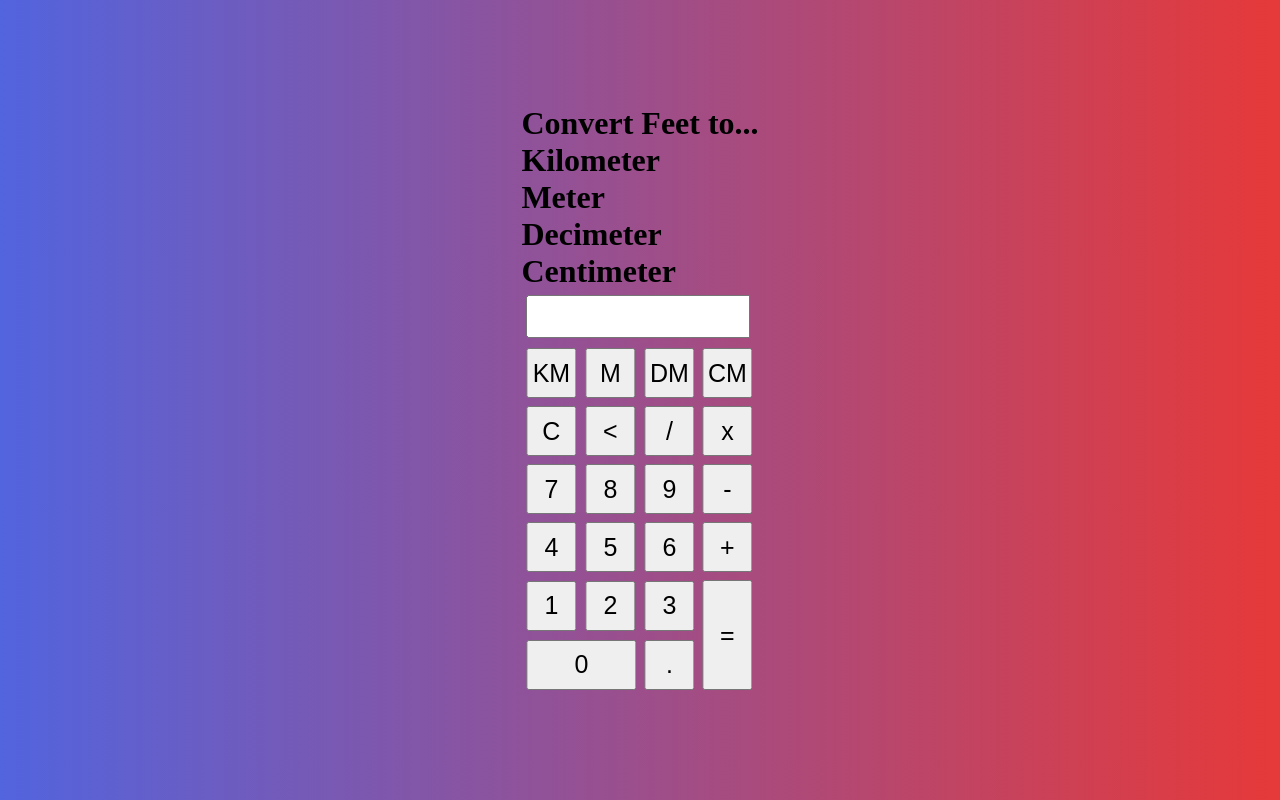
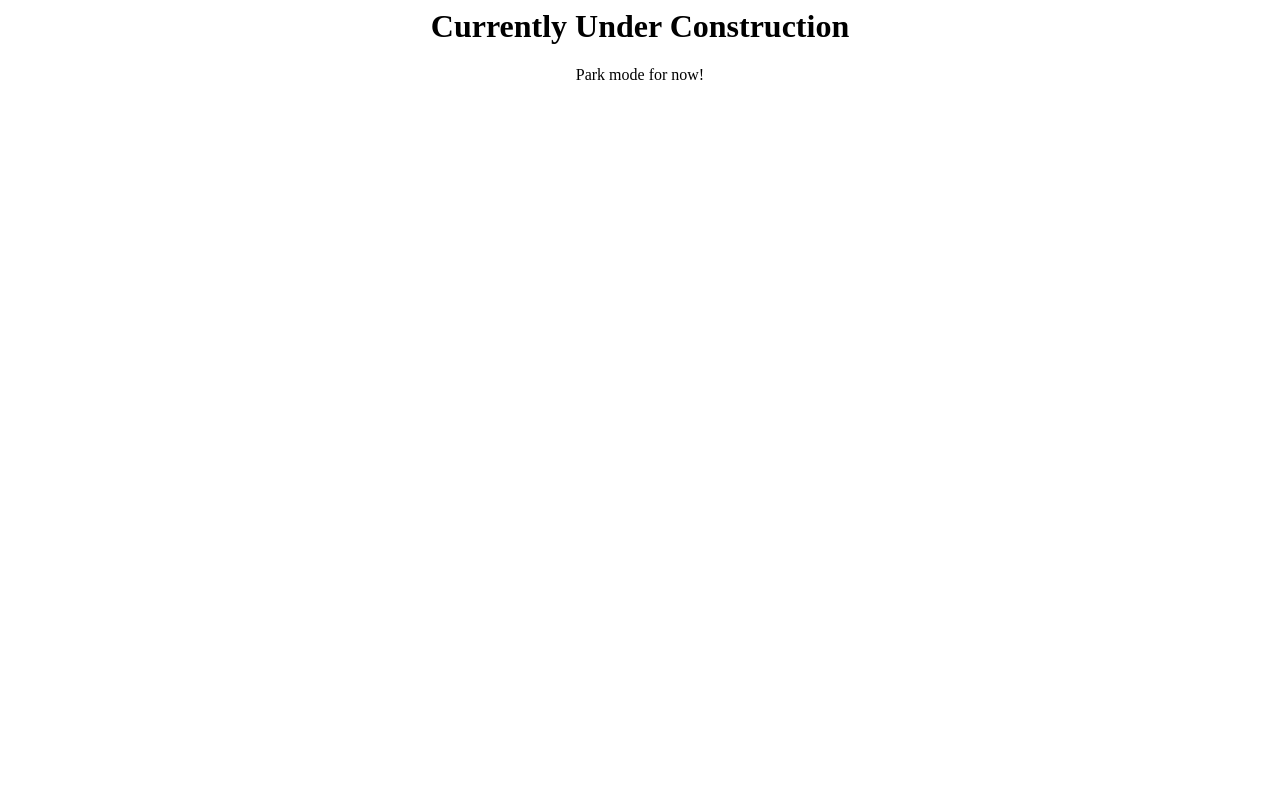
Before and after one commit to erron08/erron99, a plain HTML site: page index.html in a window 1280 px wide. Shown: the top 800 px of the page. Drawn offline with Linux system fonts and the light colour scheme.

Commit message:
Update index.html

```diff
--- a/index.html
+++ b/index.html
@@ -1,93 +1,3 @@
-<!DOCTYPE html>
-<html lang="en">
-<head>
-    <meta charset="UTF-8">
-    <meta name="viewport" content="width=device-width, initial-scale=1.0">
-    <meta http-equiv="X-UA-Compatible" content="ie=edge">
-    <link rel="stylesheet" href="calc.css">
-    <title>Calculator created by: Erron</title>
 
-    <script>
-        function insert(num) {
-            document.form.textview.value = document.form.textview.value+num;
-        }
-        function equal () {
-            let exp = document.form.textview.value;
-            if(exp){
-            document.form.textview.value = eval(exp)
-            }
-        }
-        function clean () {
-            document.form.textview.value = "";
-        }
-        function back() {
-            let exp = document.form.textview.value;
-            document.form.textview.value = exp.substring(0,exp.length-1);
-        }
-        function kilometer () {
-            document.form.textview.value = document.form.textview.value * 0.0003048;
-        }
-        function meter () {
-            document.form.textview.value = document.form.textview.value * 0.3048;
-        }
-        function decimeter () {
-            document.form.textview.value = document.form.textview.value * 3.048;
-        }
-        function centimeter () {
-            document.form.textview.value = document.form.textview.value * 30.48;
-        }
-    </script>
-
-    </head>
-<body>
-
-    <div class="bg"></div>
-    <div class="main">
-    <h1>Convert Feet to...</h1>
-    <h1>Kilometer</h1>
-    <h1>Meter</h1>
-    <h1>Decimeter</h1>
-    <h1>Centimeter</h1>
-
-        <form action="" name="form">
-            <input class="textview" type="text" name="textview">
-        </form>
-        <table>
-            <tr>
-                <td><input class="button" type="button" value="KM" onclick="kilometer()"></td>
-                <td><input class="button" type="button" value="M" onclick="meter()"></td>
-                <td><input class="button" type="button" value="DM" onclick="decimeter()"></td>
-                <td><input class="button" type="button" value="CM" onclick="centimeter()"></td>
-            </tr>
-            <tr>
-                <td><input class="button" type="button" value="C" onclick="clean()"></td>
-                <td><input class="button" type="button" value="<" onclick="back()"></td>
-                <td><input class="button" type="button" value="/" onclick="insert('/')"></td>
-                <td><input class="button" type="button" value="x" onclick="insert('*')"></td>
-            </tr>
-            <tr>
-                <td><input class="button" type="button" value="7" onclick="insert(7)"></td>
-                <td><input class="button" type="button" value="8" onclick="insert(8)"></td>
-                <td><input class="button" type="button" value="9" onclick="insert(9)"></td>
-                <td><input class="button" type="button" value="-" onclick="insert('-')"></td>
-            </tr>
-            <tr>
-                <td><input class="button" type="button" value="4" onclick="insert(4)"></td>
-                <td><input class="button" type="button" value="5" onclick="insert(5)"></td>
-                <td><input class="button" type="button" value="6" onclick="insert(6)"></td>
-                <td><input class="button" type="button" value="+" onclick="insert('+')"></td>
-            </tr>
-            <tr>
-                <td><input class="button" type="button" value="1" onclick="insert(1)"></td>
-                <td><input class="button" type="button" value="2" onclick="insert(2)"></td>
-                <td><input class="button" type="button" value="3" onclick="insert(3)"></td>
-                <td rowspan=5><input class="button" style="height:110px" type="button" value="=" onclick="equal()"></td>
-            </tr>
-            <tr>
-                    <td colspan=2><input class="button" style="width: 110px" type="button" value="0" onclick="insert(0)"></td>
-                    <td><input class="button" type="button" value="." onclick="insert('.')"></td>
-                </tr>
-        </table>
-    </div>
-</body>
-</html>
+<h1> <center>Currently Under Construction</center></h1>
+<p><center> Park mode for now!</center></p>
```
